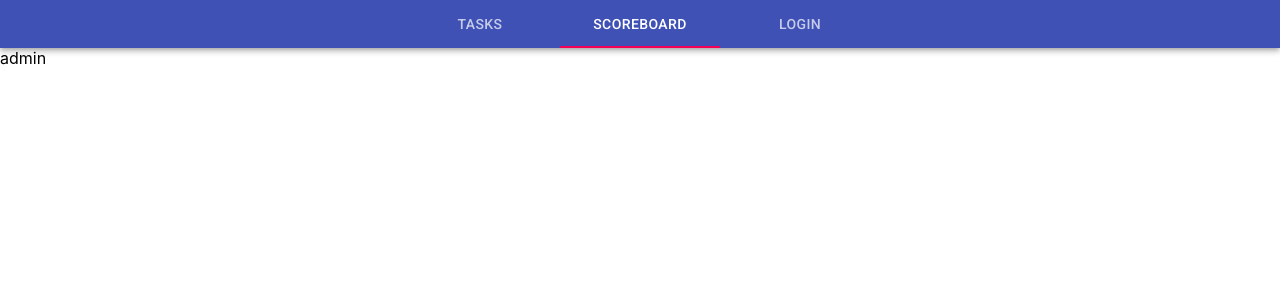
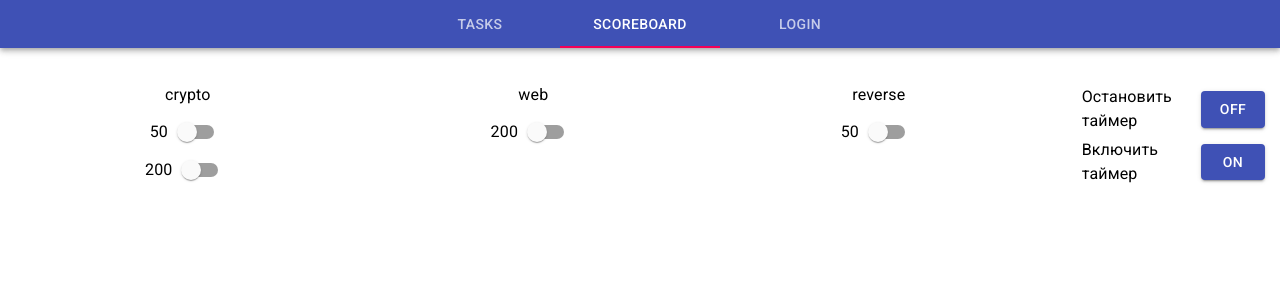
Before and after one commit to r34son/ctf-app, a React (Create React App) app: page /admin in a window 1280 px wide. Shown: the top 300 px of the page. Built offline with nearby package versions, Linux system fonts and the light colour scheme; the HTML template or start-up script is replaced by a standard one.

Commit message:
djkfkdhf

```diff
--- a/src/components/Admin.jsx
+++ b/src/components/Admin.jsx
@@ -1,10 +1,104 @@
-import React from 'react'
+import React, { useState } from 'react'
+import {
+    Grid,
+    Typography,
+    makeStyles,
+    Switch,
+    Button,
+} from '@material-ui/core'
+
+const useStyles = makeStyles(theme => ({
+    grid: {
+        outline: '0',
+        outlineOffset: '0',
+    },
+    root: {
+        margin: '20px 0px',
+        padding: '15px',
+    },
+    mt20: {
+        marginTop: '20px'
+    },
+    mt10: {
+        marginTop: '10px'
+    }
+}));
+
+  const tasks = [{
+      title: 'Crypto 50',
+      category: 'crypto',
+      description: 'dkjdfdfslds',
+      points: 50,
+  },
+  {
+    title: 'Crypto 200',
+    category: 'crypto',
+    description: 'dkjssdjlsjdsjdjlds',
+    url: 'https://google.com',
+    points: 200,
+  },
+  {
+    title: 'Web 200',
+    category: 'web',
+    description: 'dkjssfsflds',
+    url: 'https://google.com',
+    points: 200,
+  },
+  {
+    title: 'Reverse 50',
+    category: 'reverse',
+    description: 'dkjslds',
+    points: 50,
+}]
+
 
 const Admin = () => {
+    const [categories] = useState(Array.from(new Set(tasks.map(task => task.category))).map(category => {
+        return {
+            name: category,
+            tasks: tasks.filter(task => task.category == category).map(({category, ...task}) => task)
+        }
+    }
+    ))
+    const classes = useStyles();
+
     return (
-        <div>
-            admin
-        </div>
+        <Grid container md={12} justifyContent='space-between'>
+            <Grid
+                container
+                spacing={3}
+                md={10}
+                className={classes.root}
+            >
+                {categories.map(category =>
+                    <Grid sm={12/categories.length} container direction='column' alignItems='center' key={category.name}>
+                        <Typography gutterBottom>
+                            {category.name}
+                        </Typography>
+                        {category.tasks.map(({ id, title, points, enabled }) =>
+                            <div style={{ display: 'flex', justifyContent: 'space-around', alignItems: 'center' }} key={title}>
+                                <Typography>{points}</Typography>
+                                <Switch checked={enabled} onChange={() => {}} color='primary'/>
+                            </div>
+                        )}
+                    </Grid>
+                )}
+            </Grid>
+            <Grid
+                md={2}
+                container
+                className={classes.root}
+            >
+                <div style={{ width: '100%', display: 'flex', justifyContent: 'space-between', alignItems: 'center' }}>
+                    <Typography>Остановить таймер</Typography>
+                    <Button variant='contained' size='medium' color='primary' onClick={() => {}}>Off</Button>
+                </div>
+                <div style={{ width: '100%', display: 'flex', justifyContent: 'space-between', alignItems: 'center' }}>
+                    <Typography>Включить таймер</Typography>
+                    <Button variant='contained' size='medium' color='primary' onClick={() => {}}>On</Button>
+                </div>
+            </Grid>
+        </Grid>
     )
 }
 
```
